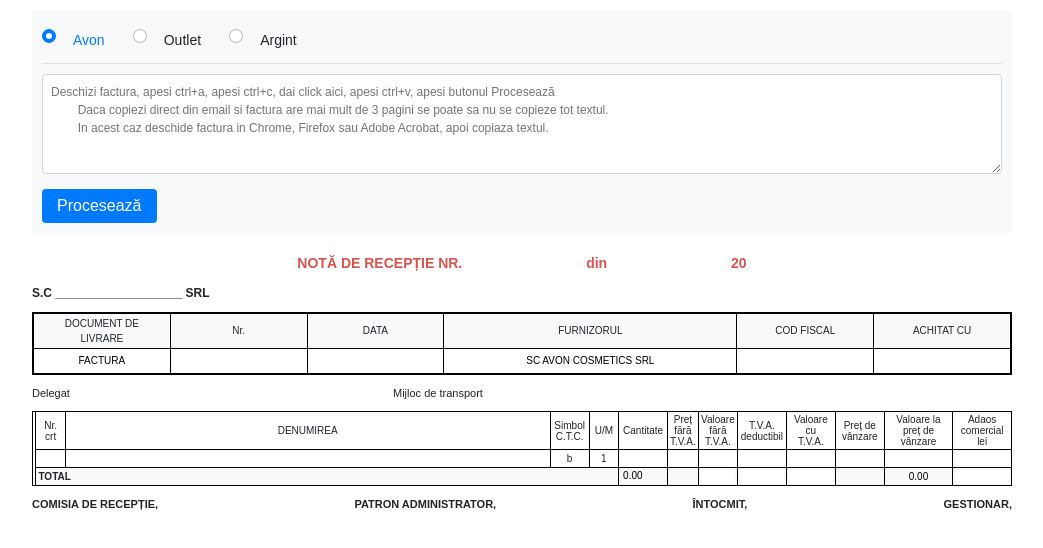
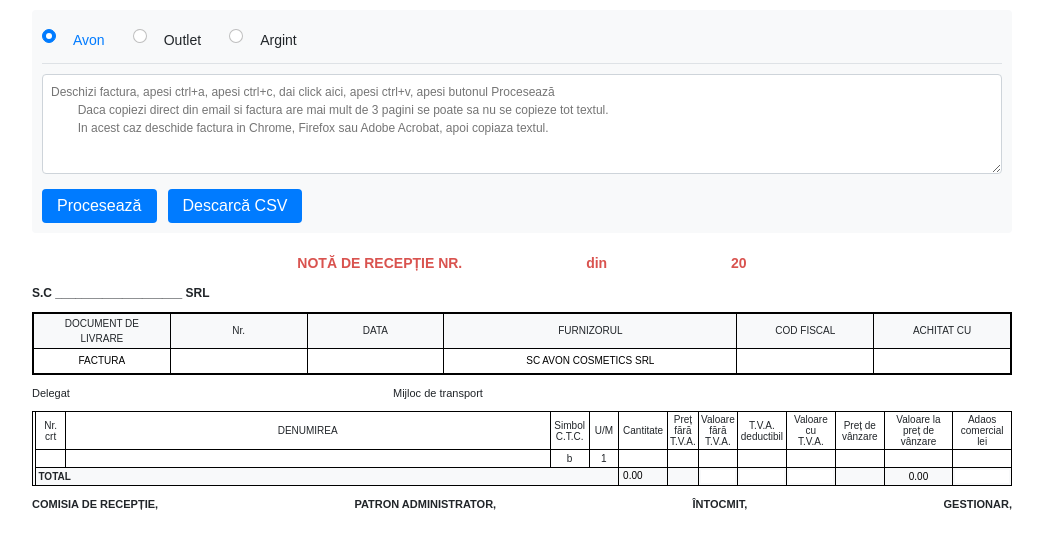
Before and after one commit to simproving/receptie, a plain HTML site: page index.html in a window 1280 px wide. Shown: the whole page, without its empty margins (118-1161 px from the left). Drawn offline with nearby package versions, Linux system fonts and the light colour scheme.

Commit message:
Add csv export

```diff
--- a/index.html
+++ b/index.html
@@ -31,6 +31,7 @@
             <div>
                 <button onclick="parseAndUpdateTable()" class="btn btn-primary">Procesează</button>
                 <button id="sendToInventory" onclick="sendToInventory()" class="btn btn-success ms-2" style="display: none;">Trimite la inventar</button>
+                <button id="downloadCSV" onclick="downloadTableAsCSV()" class="btn btn-secondary ms-2">Descarcă CSV</button>
             </div>
             <span id="processingStatus" class="text-muted" style="font-size: 12px;"></span>
         </div>
@@ -687,6 +688,56 @@
             // Initial row numbering
             renumberRows();
         });
+
+        // CSV download function
+        function downloadTableAsCSV() {
+            const table = document.querySelector('.main-table');
+            const rows = table.querySelectorAll('tbody tr');
+            let csv = [];
+
+            // Get header row
+            const headerCells = table.querySelectorAll('thead th');
+            let headerRow = [];
+            headerCells.forEach(th => {
+                headerRow.push('"' + th.innerText.replace(/\n/g, ' ').replace(/"/g, '""') + '"');
+            });
+            csv.push(headerRow.join(','));
+
+            // Get data rows (skip #emptyRow and .total-row)
+            rows.forEach(row => {
+                if (row.id === 'emptyRow' || row.classList.contains('total-row')) return;
+                let rowData = [];
+                for (let i = 0; i < row.cells.length; i++) {
+                    let cell = row.cells[i];
+                    let value = '';
+                    // For input or textarea, get value
+                    const input = cell.querySelector('input, textarea');
+                    if (input) {
+                        value = input.value;
+                    } else {
+                        value = cell.innerText;
+                    }
+                    // Escape quotes
+                    value = '"' + value.replace(/"/g, '""') + '"';
+                    rowData.push(value);
+                }
+                csv.push(rowData.join(','));
+            });
+
+            // Create and trigger download
+            const csvContent = csv.join('\n');
+            const blob = new Blob([csvContent], { type: 'text/csv;charset=utf-8;' });
+            const url = URL.createObjectURL(blob);
+            const a = document.createElement('a');
+            a.href = url;
+            // Use document title for filename if possible
+            let filename = document.title ? document.title + '.csv' : 'tabel.csv';
+            a.download = filename;
+            document.body.appendChild(a);
+            a.click();
+            document.body.removeChild(a);
+            URL.revokeObjectURL(url);
+        }
     </script>
 
     <!-- Home button will be added by the homeButton.js script -->
```
